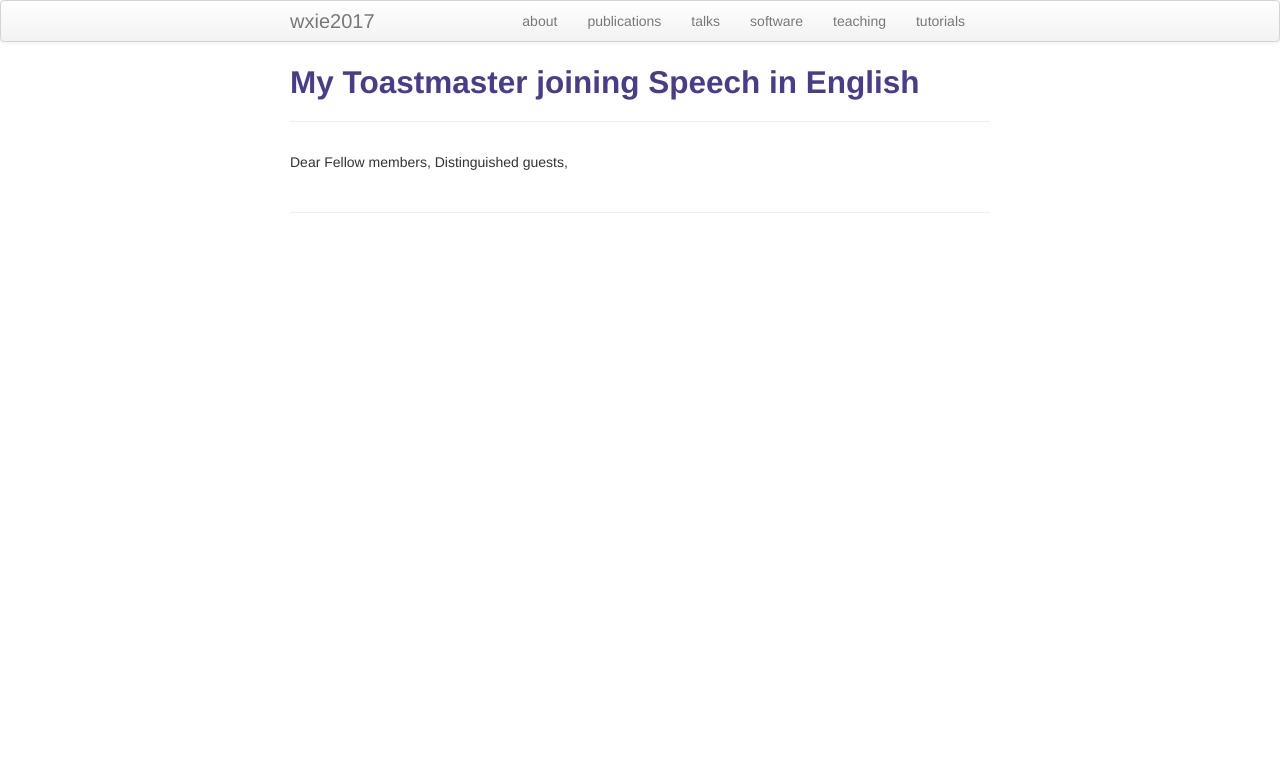
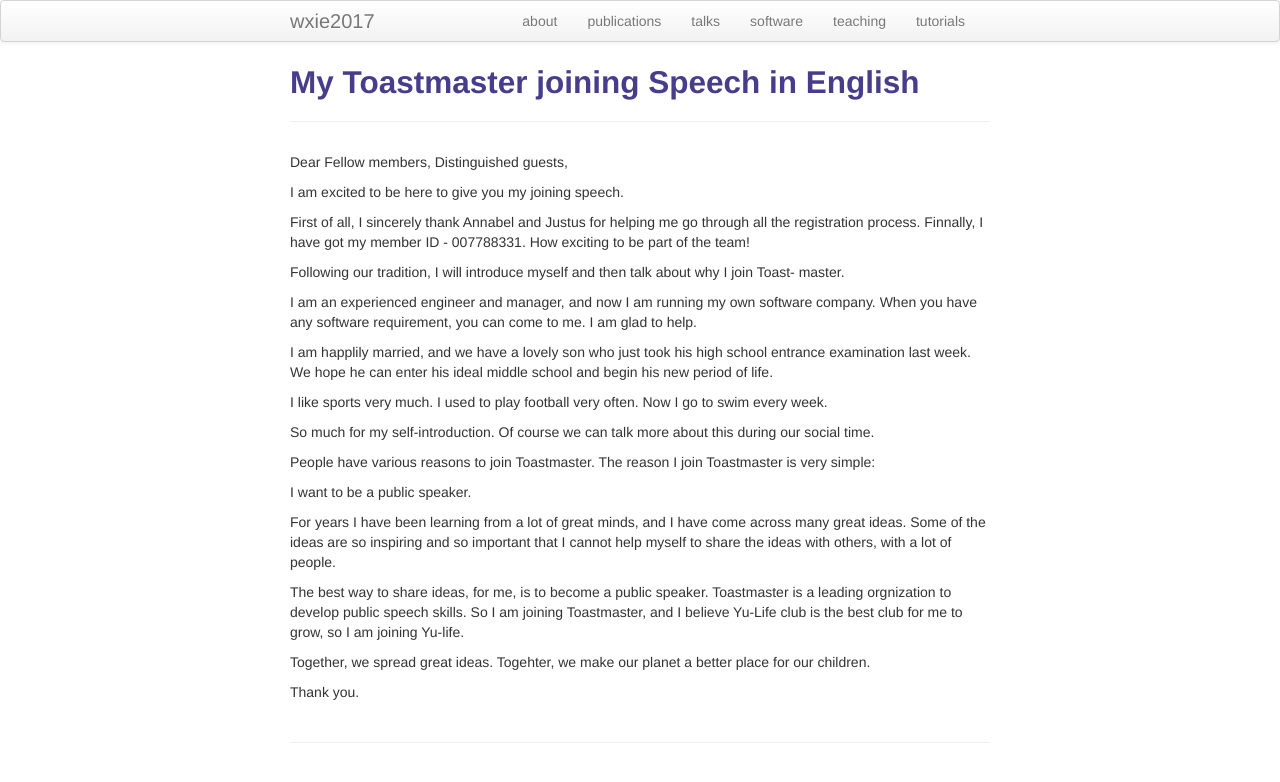
Before and after one commit to wxie2017/wxie2017.github.io, a Jekyll site: the page built from pages/speech/my_toastmaster_joining_speech.md, in a window 1280 px wide. Shown: the top 782 px of the page. Built offline with Jekyll 4.4.1, drawn with Linux system fonts in a browser that asks for light colours.

Commit message:
first version of my Toastmaster joining speech

```diff
--- a/pages/speech/my_toastmaster_joining_speech.md
+++ b/pages/speech/my_toastmaster_joining_speech.md
@@ -7,3 +7,41 @@
 
 Dear Fellow members,
 Distinguished guests,
+
+I am excited to be here to give you my joining speech.
+
+First of all, I sincerely thank Annabel and Justus for helping me go through all the
+registration process. Finnally, I have got my member ID - 007788331. How exciting to
+be part of the team!
+
+Following our tradition, I will introduce myself and then talk about why I join Toast-
+master.
+
+I am an experienced engineer and manager, and now I am running my own software company.
+When you have any software requirement, you can come to me. I am glad to help.
+
+I am happlily married, and we have a lovely son who just took his high school entrance
+examination last week. We hope he can enter his ideal middle school and begin his new
+period of life.
+
+I like sports very much. I used to play football very often. Now I go to swim every week.
+
+So much for my self-introduction. Of course we can talk more about this during our social
+time.
+
+People have various reasons to join Toastmaster. The reason I join Toastmaster is very simple:
+
+I want to be a public speaker.
+
+For years I have been learning from a lot of great minds, and I have come across many
+great ideas. Some of the ideas are so inspiring and so important that I cannot help
+myself to share the ideas with others, with a lot of people.
+
+The best way to share ideas, for me, is to become a public speaker. Toastmaster is a
+leading orgnization to develop public speech skills. So I am joining Toastmaster, and
+I believe Yu-Life club is the best club for me to grow, so I am joining Yu-life.
+
+Together, we spread great ideas. Togehter, we make our planet a better place for our
+children.
+
+Thank you.
```
